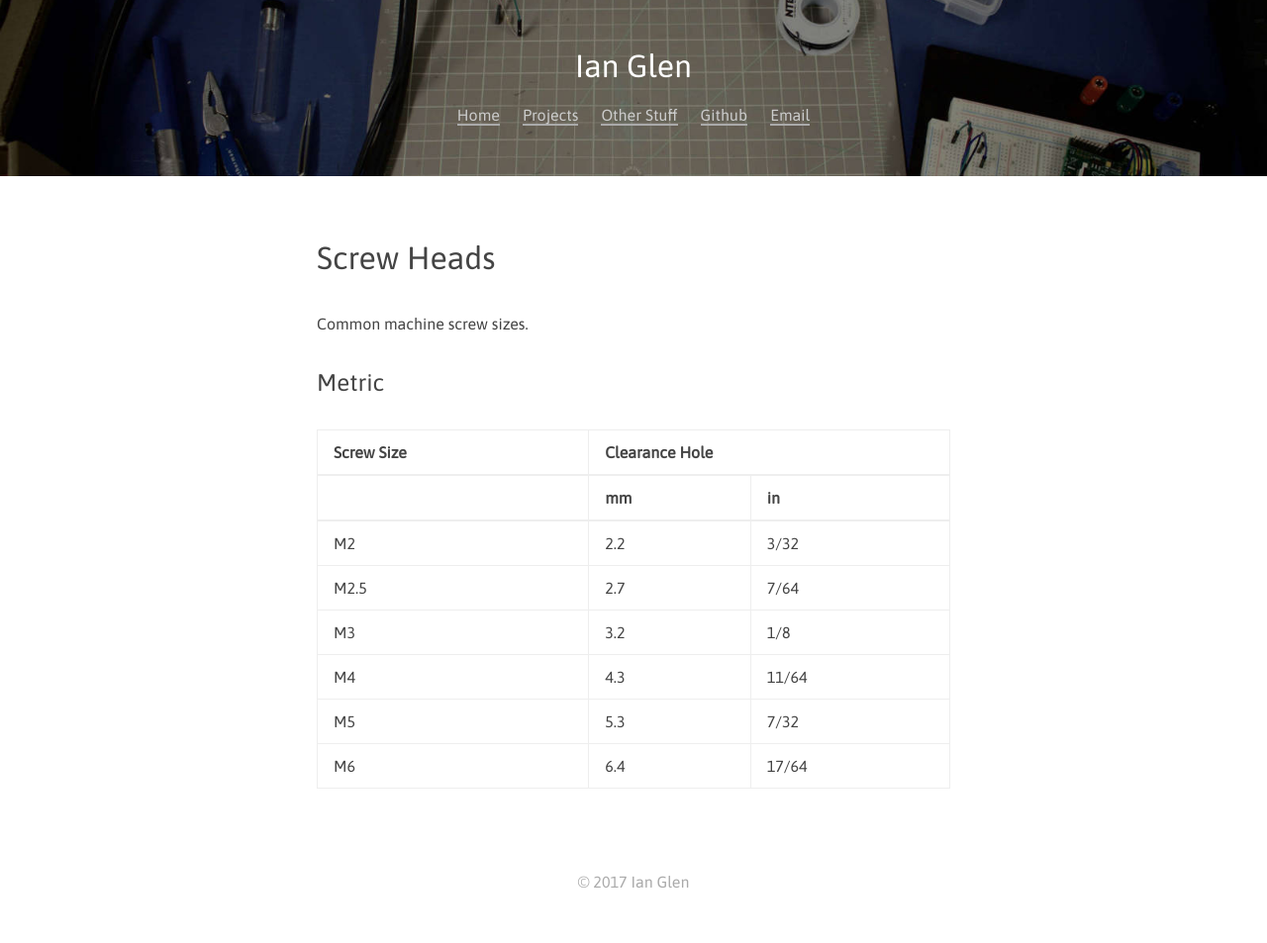
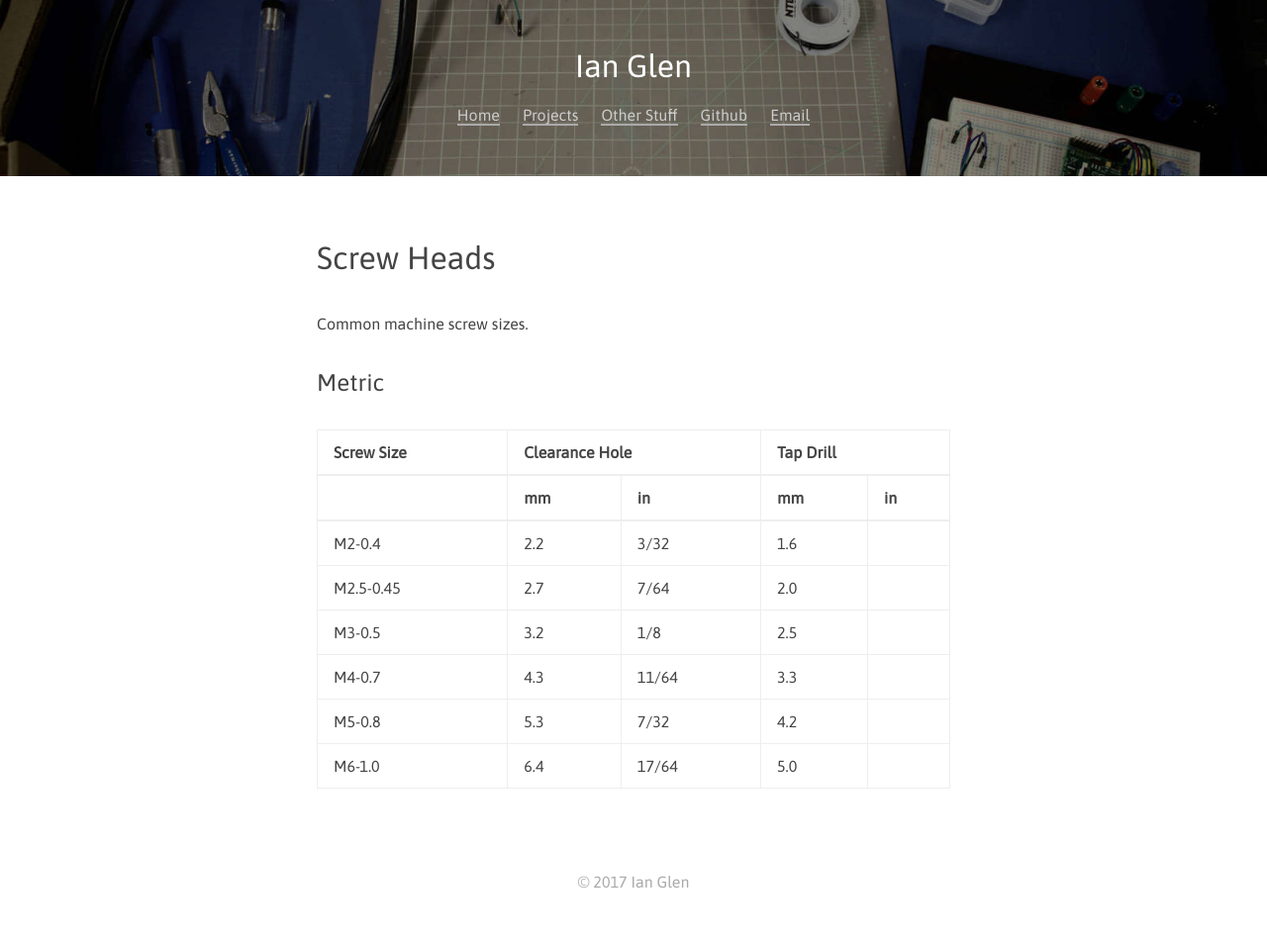
Before and after one commit to codeThatThinks/ianglen.me, a Jekyll site: the page built from other/reference/machine-screw-sizes.md, in a window 1280 px wide. Shown: the whole page at 99% size. Built offline with Jekyll 4.4.1, drawn with Linux system fonts in a browser that asks for light colours.

Commit message:
Add tap drill size to machine screw page

```diff
--- a/other/reference/machine-screw-sizes.md
+++ b/other/reference/machine-screw-sizes.md
@@ -8,12 +8,12 @@ Common machine screw sizes.
 ### Metric
 
 <div class="table"><div class="table-container"><table>
-    <tr><th>Screw Size</th><th colspan="2">Clearance Hole</th></tr>
-    <tr><th></th><th>mm</th><th>in</th></tr>
-    <tr><td>M2</td><td>2.2</td><td>3/32</td></tr>
-    <tr><td>M2.5</td><td>2.7</td><td>7/64</td></tr>
-    <tr><td>M3</td><td>3.2</td><td>1/8</td></tr>
-    <tr><td>M4</td><td>4.3</td><td>11/64</td></tr>
-    <tr><td>M5</td><td>5.3</td><td>7/32</td></tr>
-    <tr><td>M6</td><td>6.4</td><td>17/64</td></tr>
+    <tr><th>Screw Size</th><th colspan="2">Clearance Hole</th><th colspan="2">Tap Drill</th></tr>
+    <tr><th></th><th>mm</th><th>in</th><th>mm</th><th>in</th></tr>
+    <tr><td>M2-0.4</td><td>2.2</td><td>3/32</td><td>1.6</td><td></td></tr>
+    <tr><td>M2.5-0.45</td><td>2.7</td><td>7/64</td><td>2.0</td><td></td></tr>
+    <tr><td>M3-0.5</td><td>3.2</td><td>1/8</td><td>2.5</td><td></td></tr>
+    <tr><td>M4-0.7</td><td>4.3</td><td>11/64</td><td>3.3</td><td></td></tr>
+    <tr><td>M5-0.8</td><td>5.3</td><td>7/32</td><td>4.2</td><td></td></tr>
+    <tr><td>M6-1.0</td><td>6.4</td><td>17/64</td><td>5.0</td><td></td></tr>
 </table></div></div>
```
